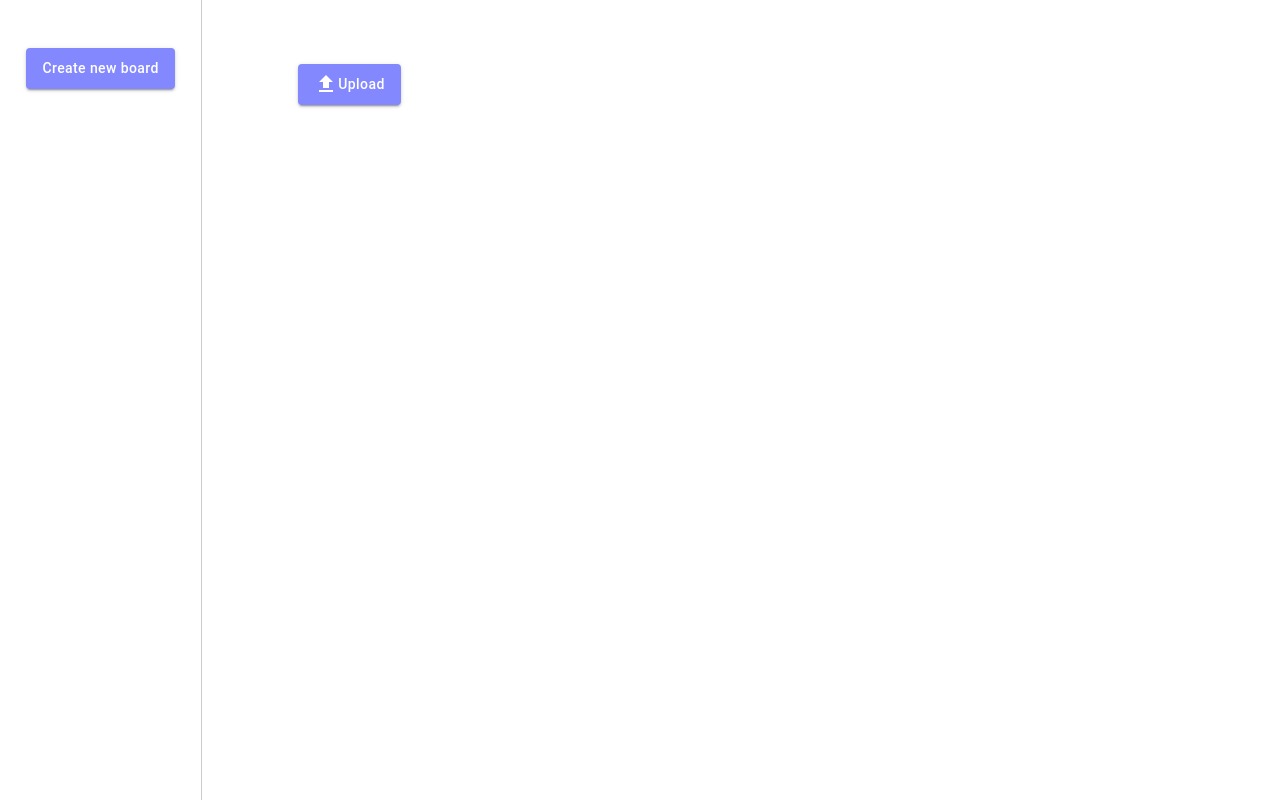
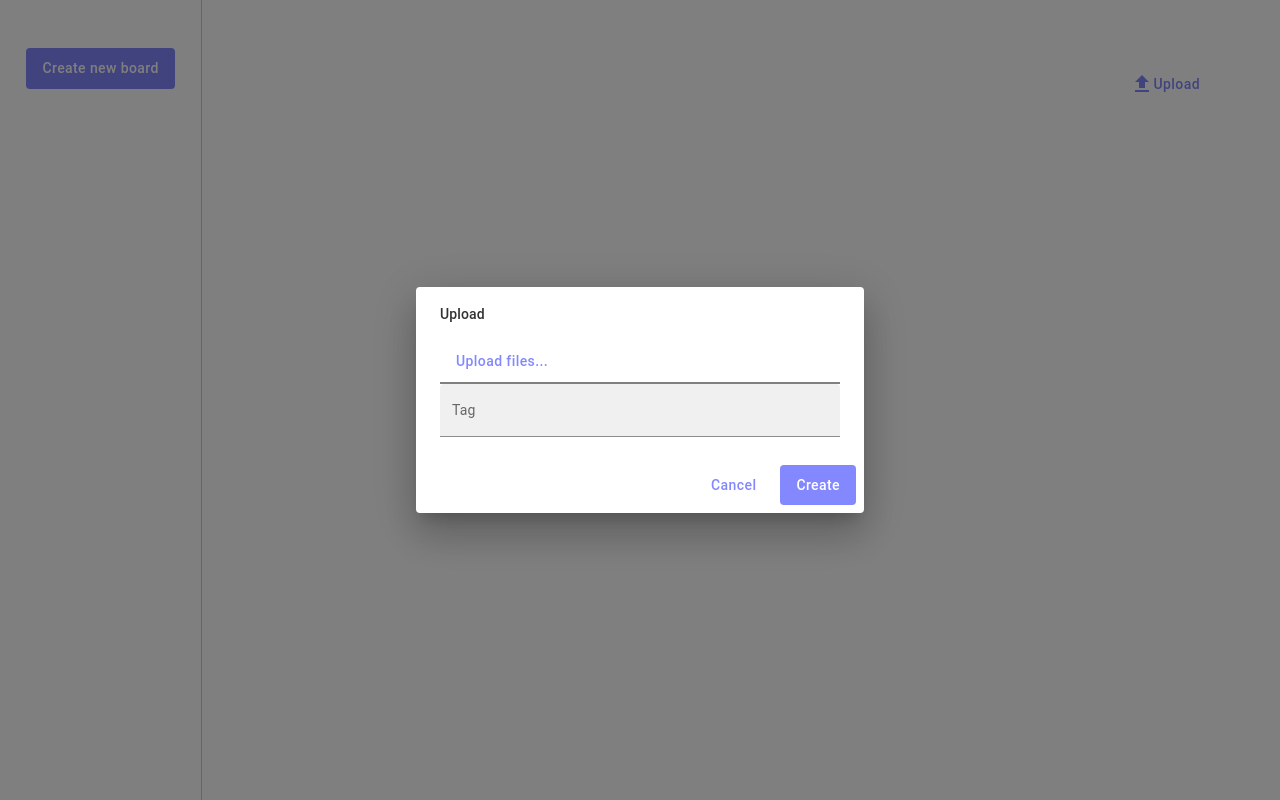
Before and after one commit to JeongHoiun/hoi-driver, a Next.js app: page /1 in a window 1280 px wide. Both pictures are taken after a click on the button "Upload". Built offline with nearby package versions, Linux system fonts and the light colour scheme.

Commit message:
upload dialog 추가

```diff
--- /dev/null
+++ b/components/BoardComponent/UploadDialog.tsx
@@ -0,0 +1,92 @@
+import {
+    Autocomplete,
+    Button,
+    Chip,
+    Dialog,
+    DialogActions,
+    DialogContent,
+    DialogProps,
+    DialogTitle,
+    TextField
+} from '@mui/material';
+import { useRef, useState } from 'react';
+import * as S from './styles';
+
+export default function UploadDilaog(props: DialogProps) {
+    const inputFile = useRef<HTMLInputElement | null>(null);
+    const [selectedFiles, setSelectedFiles] = useState<File[]>([]);
+    const [tags, setTags] = useState<string[]>([]);
+
+    const onButtonClick = () => {
+        // `current` points to the mounted file input element
+        inputFile?.current?.click();
+    };
+
+    const handleClose = () => {
+        if (props.onClose) {
+            props.onClose({}, 'escapeKeyDown');
+        }
+    };
+
+    const handleUploadButtonClick = () => {
+        if (props.onClose) {
+            props.onClose({}, 'escapeKeyDown');
+        }
+    };
+
+    return (
+        <Dialog {...props}>
+            <DialogTitle>Upload</DialogTitle>
+            <DialogContent>
+                <S.UploadDialogContentDiv>
+                    <Button onClick={onButtonClick}>Upload files...</Button>
+                    <input
+                        type="file"
+                        id="file"
+                        ref={inputFile}
+                        style={{ display: 'none' }}
+                        multiple
+                        onChange={(e) => setSelectedFiles(Array.from(e.target.files as FileList))}
+                    />
+                    <div style={{ border: '1px solid gray', maxHeight: '400px' }}>
+                        {selectedFiles.map((file, idx) => (
+                            <div key={idx}>{file.name}</div>
+                        ))}
+                    </div>
+                    <Autocomplete
+                        multiple
+                        id="tags-filled"
+                        options={[]}
+                        freeSolo
+                        value={tags}
+                        onChange={(e, v) => setTags(v)}
+                        renderTags={(value, getTagProps) =>
+                            value.map((option, index) => (
+                                // eslint-disable-next-line react/jsx-key
+                                <Chip
+                                    variant="outlined"
+                                    label={option}
+                                    {...getTagProps({ index })}
+                                />
+                            ))
+                        }
+                        renderInput={(params) => (
+                            <TextField
+                                {...params}
+                                variant="filled"
+                                label="Tag"
+                                placeholder="Input tag and press Enter"
+                            />
+                        )}
+                    />
+                </S.UploadDialogContentDiv>
+            </DialogContent>
+            <DialogActions>
+                <Button onClick={handleClose}>Cancel</Button>
+                <Button variant="contained" onClick={handleUploadButtonClick}>
+                    Create
+                </Button>
+            </DialogActions>
+        </Dialog>
+    );
+}
--- a/components/BoardComponent/index.tsx
+++ b/components/BoardComponent/index.tsx
@@ -1,7 +1,9 @@
 import { Button, Typography } from '@mui/material';
 import UploadIcon from '@mui/icons-material/Upload';
+import { useState } from 'react';
 import { useFetchBoardInfo } from '../../queries/boards';
 import * as S from './styles';
+import UploadDilaog from './UploadDialog';
 
 interface Props {
     board_id: string;
@@ -10,13 +12,20 @@ interface Props {
 export default function BoardComponent(props: Props) {
     const { board_id } = props;
     const { data: board } = useFetchBoardInfo(board_id);
+    const [openUploadDialog, setOpenUploadDialog] = useState(false);
+
     return (
         <S.BoardDiv>
+            <UploadDilaog open={openUploadDialog} onClose={() => setOpenUploadDialog(false)} />
             <S.BoardTitleDiv>
                 <Typography variant="h3" fontWeight={600}>
                     {board?.name}
                 </Typography>
-                <Button variant="contained">
+                <Button
+                    style={{ marginLeft: 'auto' }}
+                    variant="text"
+                    onClick={() => setOpenUploadDialog(true)}
+                >
                     <UploadIcon />
                     Upload
                 </Button>
--- a/components/BoardComponent/styles.ts
+++ b/components/BoardComponent/styles.ts
@@ -11,3 +11,7 @@ export const BoardTitleDiv = styled('div')({
     alignItems: 'center',
     gap: '32px'
 });
+
+export const UploadDialogContentDiv = styled('div')({
+    minWidth: '400px'
+});
--- a/styles/MuiTheme.ts
+++ b/styles/MuiTheme.ts
@@ -64,7 +64,14 @@ export const MuiTheme = createTheme({
             styleOverrides: {
                 root: {
                     padding: '8px 16px',
-                    textTransform: 'none'
+                    textTransform: 'none',
+                    boxShadow: 'none',
+                    '&:hover': {
+                        boxShadow: 'none'
+                    },
+                    '&.Mui-focusVisible': {
+                        boxShadow: 'none'
+                    }
                 }
             }
         }
```
